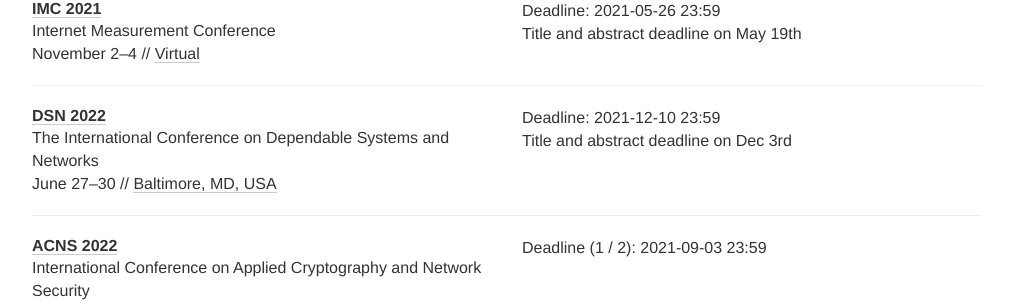
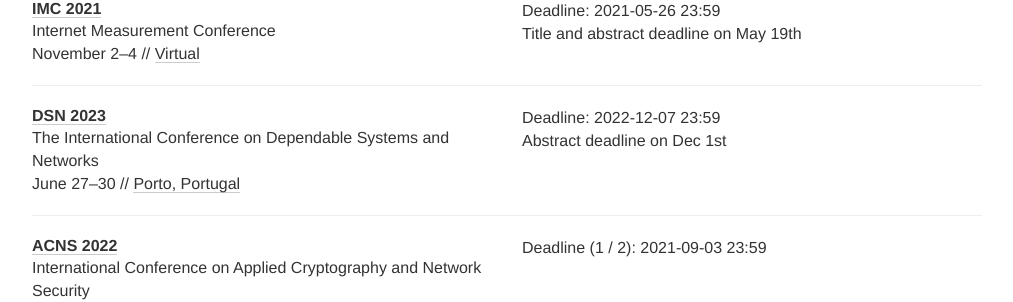
Before and after one commit to sec-deadlines/sec-deadlines.github.io, a Jekyll site: the page built from index.html, in a window 1280 px wide and 900 px high, scrolled down 5641 px. Shown: the part 153-455 px from the top of the window, without its empty margins (133-1146 px from the left). Built offline with Jekyll 4.4.1, drawn with Linux system fonts in a browser that asks for light colours; nearby versions of some CDN libraries; comment, search, counter and statistics services are not loaded.

Commit message:
DSN 2023

```diff
--- a/_data/conferences.yml
+++ b/_data/conferences.yml
@@ -346,12 +346,12 @@
 
 - name: DSN
   description: The International Conference on Dependable Systems and Networks
-  year: 2022
-  link: https://dsn2022.github.io/
-  deadline: ["2021-12-10 23:59"]
-  comment: Title and abstract deadline on Dec 3rd
+  year: 2023
+  link: https://dsn2023.dei.uc.pt/
+  deadline: ["2022-12-07 23:59"]
+  comment: Abstract deadline on Dec 1st
   date: June 27-30
-  place: Baltimore, MD, USA
+  place: Porto, Portugal
   tags: [SEC, CONF]
 
 - name: ACNS
```
